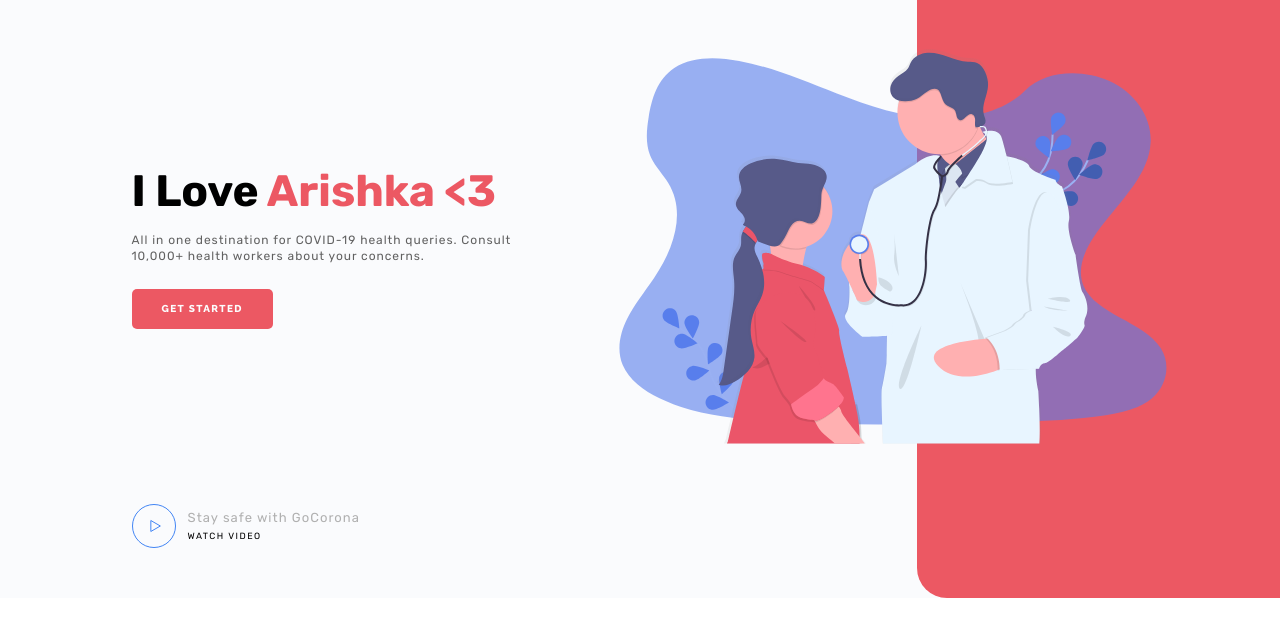
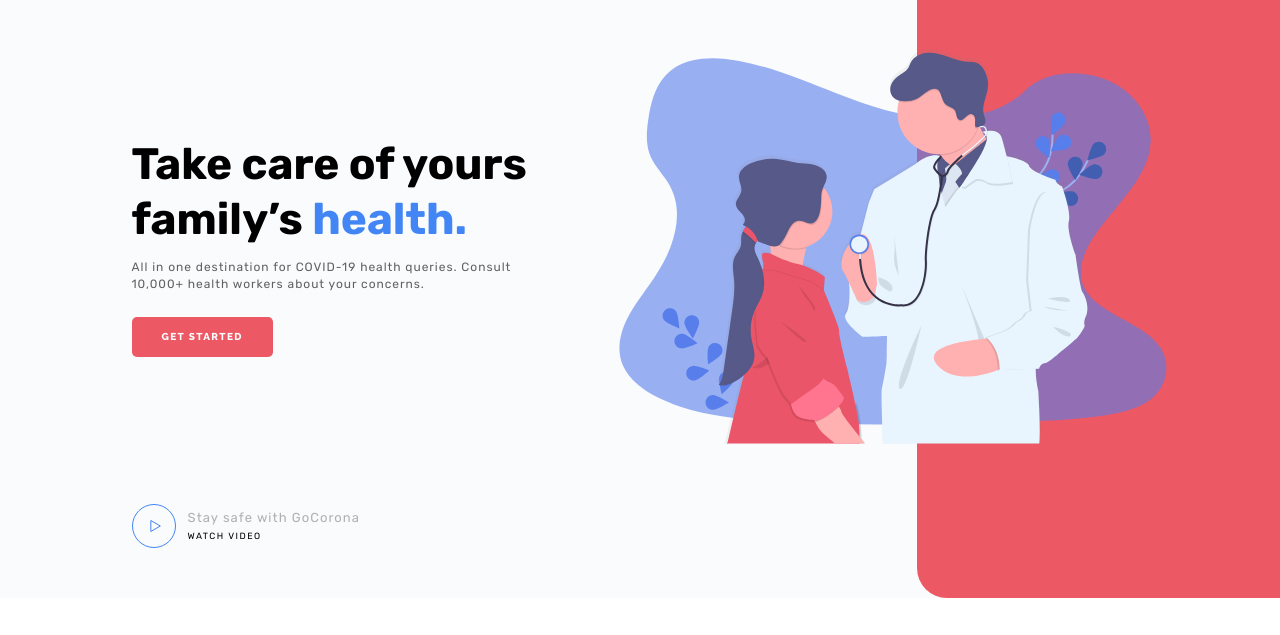
Before and after one commit to NIckyKrow/GoCoronaTemplate, a plain HTML site: page index.html in a window 1280 px wide. Shown: the part 101-736 px from the top of the page. Drawn offline with Linux system fonts and the light colour scheme.

Commit message:
Update index.html

```diff
--- a/index.html
+++ b/index.html
@@ -39,8 +39,8 @@
             <div class="get-started__container">
                <div class="get-started__content">
                   <div class="get-started__block-text block-text">
-                     <h1 class="block-text__title block-text__title_pink">
-                        I Love <span>Arishka <3</span>
+                     <h1 class="block-text__title block-text__title_blue">
+                        Take care of yours family’s <span>health.</span>
                      </h1>
                      <div class="block-text__text">
                         All in one destination for COVID-19 health queries. Consult 10,000+ health workers about your
```
